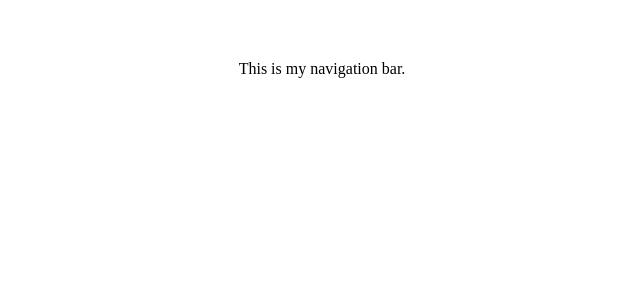
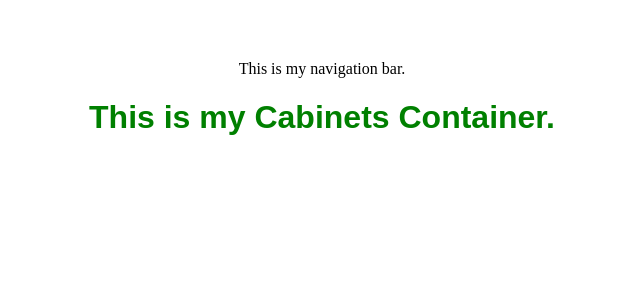
Before and after one commit to jennyjean8675309/cabinets_node_frontend, a Vue app: page /#/cabinets in a window 1280 px wide. Shown: the top 300 px of the page, without its empty margins (318-958 px from the left). Built offline with nearby package versions, Linux system fonts and the light colour scheme.

Commit message:
Made routes and components for a Cabinets page and a Profile page

```diff
--- a/src/router/index.js
+++ b/src/router/index.js
@@ -2,6 +2,8 @@ import Vue from 'vue'
 import Router from 'vue-router'
 import Home from '../views/Home'
 import About from '../views/About'
+import Cabinets from '../views/Cabinets'
+import Profile from '../views/Profile'
 
 Vue.use(Router)
 
@@ -16,6 +18,16 @@ export default new Router({
       path: '/about',
       name: 'About',
       component: About
+    },
+    {
+      path: '/cabinets',
+      name: 'Cabinets',
+      component: Cabinets
+    },
+    {
+      path: 'cabinets/:username',
+      name: 'Profile',
+      component: Profile
     }
   ]
 })
--- /dev/null
+++ b/src/views/Cabinets.vue
@@ -0,0 +1,23 @@
+<template>
+  <div id='cabinets'>
+    <h1>{{ message }}</h1>
+  </div>
+</template>
+
+<script>
+export default {
+  name: 'Cabinets',
+  data () {
+    return {
+      message: 'This is my Cabinets Container.'
+    }
+  }
+}
+</script>
+
+<style>
+#cabinets {
+  font-family: 'Arial';
+  color: green;
+}
+</style>
--- /dev/null
+++ b/src/views/Profile.vue
@@ -0,0 +1,23 @@
+<template>
+  <div id='profile'>
+    <h1>{{ message }}</h1>
+  </div>
+</template>
+
+<script>
+export default {
+  name: 'Profile',
+  data () {
+    return {
+      message: "This is my user's profile page."
+    }
+  }
+}
+</script>
+
+<style>
+#profile {
+  font-family: 'Arial';
+  color: green
+}
+</style>
```
